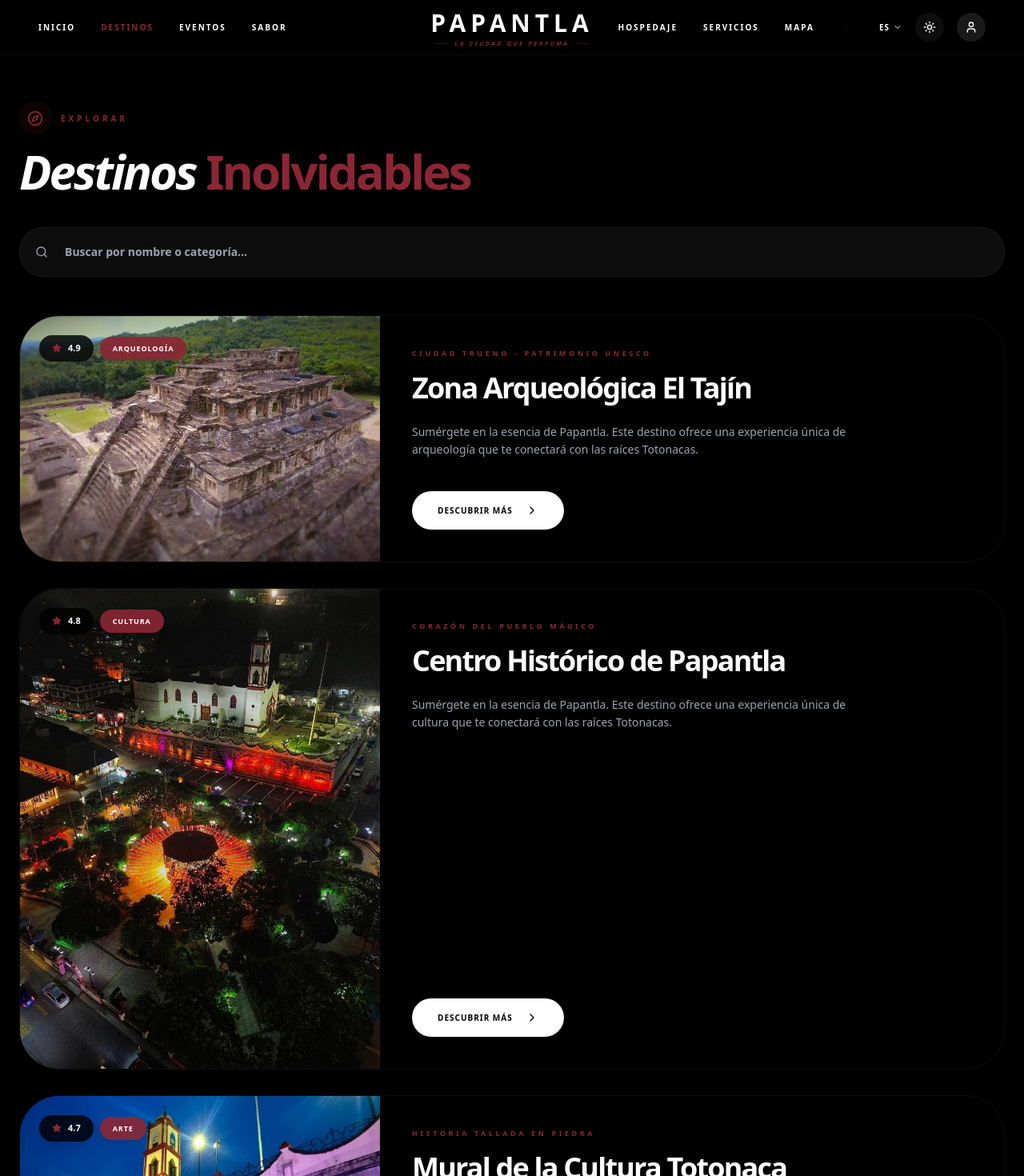
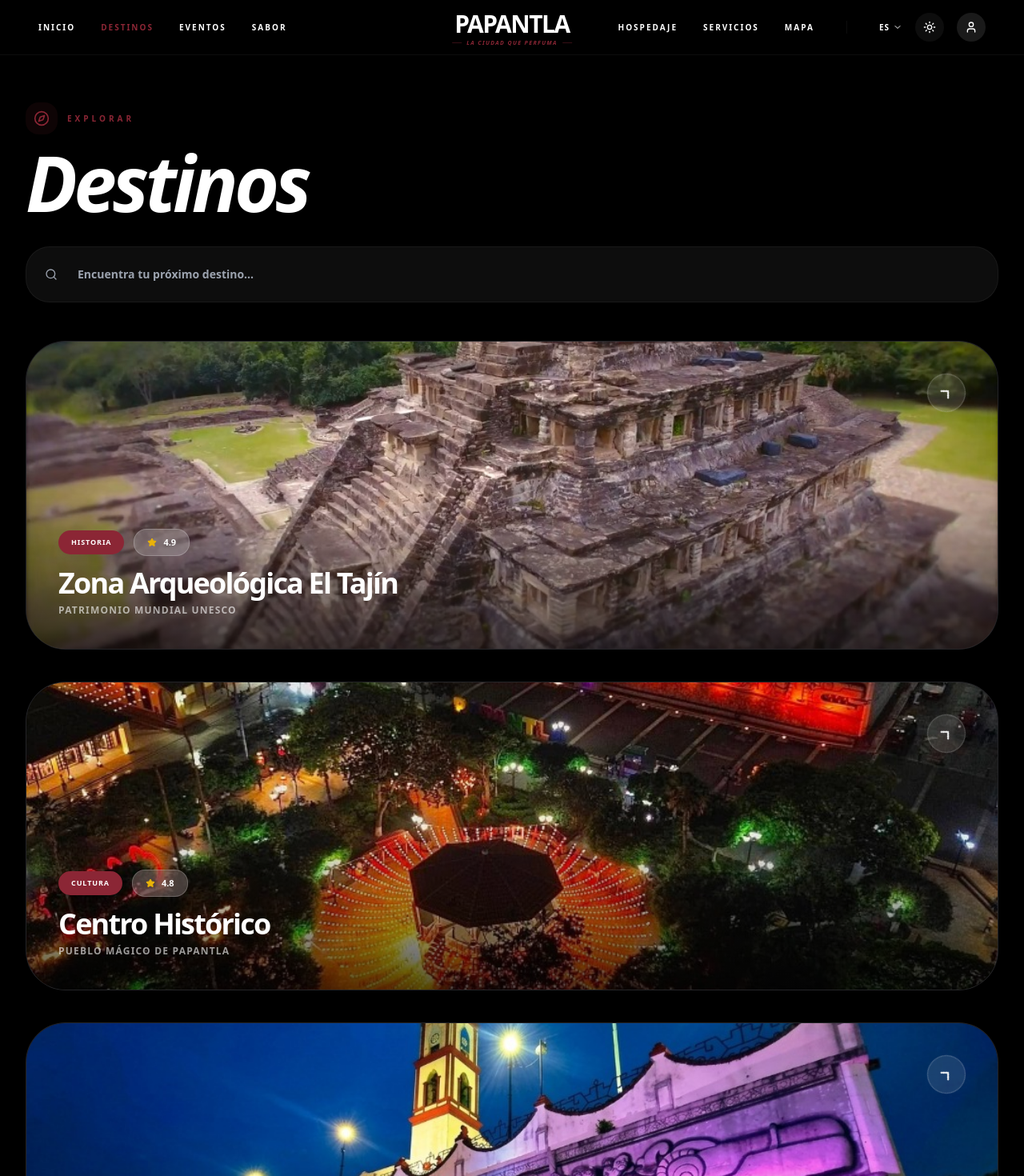
Before and after one commit to krisyiser/tesis, a Next.js app: page /destinos in a window 1280 px wide. Shown: the top 1470 px of the page at 80% size. Built offline with nearby package versions, Linux system fonts and the light colour scheme.

Commit message:
feat: complete Destinos content, refine mobile UI, and add search banner to Home

```diff
--- a/app/destinos/page.tsx
+++ b/app/destinos/page.tsx
@@ -1,90 +1,87 @@
 "use client";
 
 import { motion } from "framer-motion";
-import { MapPin, Search, ChevronRight, Star, Compass } from "lucide-react";
-import Link from "next/link";
+import { Compass, Star, ChevronRight, Search } from "lucide-react";
 
 const destinations = [
   {
     title: "Zona Arqueológica El Tajín",
-    subtitle: "Ciudad Trueno - Patrimonio UNESCO",
+    subtitle: "Patrimonio Mundial UNESCO",
     imageUrl: "/destinos/tajin.jpg",
     rating: 4.9,
-    category: "Arqueología",
+    tag: "Historia",
   },
   {
-    title: "Centro Histórico de Papantla",
-    subtitle: "Corazón del Pueblo Mágico",
+    title: "Centro Histórico",
+    subtitle: "Pueblo Mágico de Papantla",
     imageUrl: "/destinos/centro.jpg",
     rating: 4.8,
-    category: "Cultura",
+    tag: "Cultura",
   },
   {
     title: "Mural de la Cultura Totonaca",
-    subtitle: "Historia Tallada en Piedra",
+    subtitle: "Obra de Teodoro Cano",
     imageUrl: "/destinos/mural.jpg",
     rating: 4.7,
-    category: "Arte",
+    tag: "Arte",
   },
   {
     title: "Monumento al Volador",
-    subtitle: "Mirador del Ritual Ancestral",
+    subtitle: "Vista Panorámica",
     imageUrl: "/destinos/volador.jpg",
     rating: 4.9,
-    category: "Mirador",
+    tag: "Mirador",
   },
   {
     title: "Zona Arqueológica Coyuxquihui",
-    subtitle: "Ruinas en la Selva Totonaca",
+    subtitle: "Legado Totonaca",
     imageUrl: "/destinos/coyuxquihui.jpg",
     rating: 4.6,
-    category: "Arqueología",
+    tag: "Aventura",
+  },
+  {
+    title: "La Bocana",
+    subtitle: "Unión de Río y Mar",
+    imageUrl: "/destinos/bocana.jpg",
+    rating: 4.7,
+    tag: "Naturaleza",
   },
   {
     title: "Rancho Playa",
-    subtitle: "Paraíso de la Costa Esmeralda",
-    imageUrl: "https://images.unsplash.com/photo-1507525428034-b723cf961d3e?auto=format&fit=crop&q=80",
+    subtitle: "Costa Esmeralda",
+    imageUrl: "/destinos/rancho-playa.jpg",
     rating: 4.8,
-    category: "Playa",
-  },
-  {
-    title: "Playa la Bocana",
-    subtitle: "Naturaleza Virgen y Serenidad",
-    imageUrl: "https://images.unsplash.com/photo-1519046904884-53103b34b206?auto=format&fit=crop&q=80",
-    rating: 4.7,
-    category: "Playa",
+    tag: "Playa",
   },
 ];
 
 export default function DestinosPage() {
   return (
     <div className="pb-32 flex flex-col bg-background min-h-screen">
-      <header className="px-6 pt-32 pb-12 flex flex-col gap-6">
-        <div className="flex items-center justify-between">
-           <div className="flex flex-col gap-2">
-              <div className="flex items-center gap-3 mb-2">
+      <header className="px-8 pt-32 pb-12 flex flex-col gap-8">
+        <div className="flex flex-col gap-3">
+            <div className="flex items-center gap-3">
               <div className="w-10 h-10 rounded-2xl bg-primary/10 flex items-center justify-center text-primary">
                 <Compass className="w-5 h-5" />
               </div>
               <span className="text-[10px] font-black uppercase tracking-[0.4em] text-primary">Explorar</span>
             </div>
-              <h1 className="text-5xl md:text-6xl font-black tracking-tighter text-foreground italic">
-                Destinos <span className="not-italic text-primary">Inolvidables</span>
+            <h1 className="text-6xl md:text-8xl font-black tracking-tighter text-foreground italic leading-none">
+                Destinos
             </h1>
         </div>
-        </div>
 
-        <div className="relative mt-4">
-          <Search className="absolute left-5 top-1/2 -translate-y-1/2 w-4 h-4 text-gray-400" />
+        <div className="relative group">
+          <Search className="absolute left-6 top-1/2 -translate-y-1/2 w-4 h-4 text-gray-400 group-focus-within:text-primary transition-colors" />
           <input
             type="text"
-            placeholder="Buscar por nombre o categoría..."
-            className="w-full bg-gray-100 dark:bg-white/5 border border-black/5 dark:border-white/5 rounded-[30px] py-5 pl-14 pr-6 text-sm font-bold focus:ring-4 focus:ring-primary/10 outline-none transition-all shadow-sm"
+            placeholder="Encuentra tu próximo destino..."
+            className="w-full bg-gray-100 dark:bg-white/5 border border-transparent dark:border-white/5 rounded-[30px] py-6 pl-16 pr-8 text-sm font-bold focus:ring-4 focus:ring-primary/10 outline-none transition-all shadow-sm"
           />
         </div>
       </header>
 
-      <div className="px-6 flex flex-col gap-8 md:grid md:grid-cols-2 lg:grid-cols-1">
+      <div className="px-8 flex flex-col gap-10">
         {destinations.map((dest, i) => (
           <motion.div
             key={i}
@@ -92,41 +89,39 @@ export default function DestinosPage() {
             whileInView={{ opacity: 1, y: 0 }}
             transition={{ duration: 0.8, delay: i * 0.1 }}
             viewport={{ once: true }}
-            whileHover={{ y: -5 }}
-            className="group relative flex flex-col lg:flex-row bg-white dark:bg-black/40 rounded-[50px] overflow-hidden border border-black/5 dark:border-white/5 shadow-2xl transition-all duration-500"
+            whileTap={{ scale: 0.98 }}
+            className="group relative flex flex-col bg-white dark:bg-zinc-900 rounded-[50px] overflow-hidden border border-black/5 dark:border-white/5 shadow-2xl transition-all duration-500"
           >
-             {/* Thumbnail */}
-             <div className="h-64 lg:w-[450px] lg:h-auto relative overflow-hidden">
+             {/* Image container */}
+             <div className="h-72 md:h-96 relative overflow-hidden">
                 <img
                    src={dest.imageUrl}
                    alt={dest.title}
                    className="w-full h-full object-cover transition-transform duration-1000 group-hover:scale-110"
                 />
-                <div className="absolute inset-0 bg-gradient-to-t from-black/60 via-transparent to-transparent opacity-60" />
-                <div className="absolute top-6 left-6 flex items-center gap-2">
-                    <div className="bg-white/90 dark:bg-black/80 backdrop-blur-md px-4 py-2 rounded-2xl flex items-center gap-2 shadow-lg">
-                       <Star className="w-3 h-3 fill-primary text-primary" />
+                <div className="absolute inset-0 bg-gradient-to-t from-black/80 via-transparent to-transparent opacity-80" />
+
+                {/* Overlay Info */}
+                <div className="absolute bottom-10 left-10 right-10">
+                    <div className="flex items-center gap-3 mb-4">
+                        <div className="bg-primary px-4 py-2 rounded-2xl text-white text-[9px] font-black uppercase tracking-widest shadow-xl">
+                            {dest.tag}
+                        </div>
+                        <div className="bg-white/20 backdrop-blur-xl px-4 py-2 rounded-2xl flex items-center gap-2 text-white border border-white/20">
+                            <Star className="w-3 h-3 fill-yellow-500 text-yellow-500" />
                             <span className="text-[11px] font-black">{dest.rating}</span>
                         </div>
-                    <div className="bg-primary/90 backdrop-blur-md px-4 py-2 rounded-2xl text-white text-[9px] font-black uppercase tracking-widest shadow-lg">
-                       {dest.category}
                     </div>
-                </div>
+                    <h3 className="text-4xl font-black text-white tracking-tighter leading-none mb-2">
+                       {dest.title}
+                    </h3>
+                    <p className="text-white/60 text-xs font-bold uppercase tracking-widest">{dest.subtitle}</p>
                 </div>
 
-             {/* Info */}
-             <div className="p-10 flex flex-col justify-center flex-1">
-                <span className="text-primary font-black uppercase text-[9px] tracking-[0.4em] mb-4 block">{dest.subtitle}</span>
-                <h3 className="text-3xl md:text-4xl font-black text-foreground tracking-tighter leading-none mb-6">
-                   {dest.title}
-                </h3>
-                <p className="text-gray-500 dark:text-gray-400 text-sm font-medium leading-relaxed mb-10 max-w-xl">
-                   Sumérgete en la esencia de Papantla. Este destino ofrece una experiencia única de {dest.category.toLowerCase()} que te conectará con las raíces Totonacas.
-                </p>
-                <div className="flex items-center justify-between mt-auto">
-                   <button className="flex items-center gap-4 bg-black dark:bg-white text-white dark:text-black px-8 py-4 rounded-3xl font-black text-[10px] uppercase tracking-widest hover:bg-primary dark:hover:bg-primary hover:text-white transition-all shadow-xl">
-                      Descubrir Más <ChevronRight className="w-4 h-4" />
-                   </button>
+                <div className="absolute top-10 right-10">
+                   <div className="w-12 h-12 rounded-full bg-white/10 backdrop-blur-3xl border border-white/20 flex items-center justify-center text-white group-hover:bg-primary group-hover:border-primary transition-all rotate-[-45deg] group-hover:rotate-0">
+                      <ChevronRight className="w-6 h-6" />
+                   </div>
                 </div>
              </div>
           </motion.div>
--- a/components/Navbar.tsx
+++ b/components/Navbar.tsx
@@ -3,7 +3,7 @@
 import { useState, useEffect } from "react";
 import Link from "next/link";
 import { motion, AnimatePresence } from "framer-motion";
-import { Menu, X, Sun, Moon, User, Map as MapIcon, ChevronDown, Sparkles, ChevronRight } from "lucide-react";
+import { Menu, X, Sun, Moon, User, ChevronDown, ChevronRight } from "lucide-react";
 import { usePathname } from "next/navigation";
 import { useTheme } from "next-themes";
 
@@ -22,7 +22,6 @@ export default function Navbar() {
   }, []);
 
   const isHome = pathname === "/";
-  // If not on home, or scrolled, use adaptive colors. Else (Home top) use White.
   const useAdaptive = !isHome || scrolled;
 
   const navItemClass = (path: string) => `
@@ -43,6 +42,16 @@ export default function Navbar() {
     >
       <div className="max-w-[1600px] mx-auto px-6 md:px-12 flex items-center justify-between relative">
 
+        {/* MOBILE: LEFT - Dark Mode Button */}
+        <div className="flex lg:hidden items-center">
+            <button
+                onClick={() => setTheme(theme === "dark" ? "light" : "dark")}
+                className={`p-2.5 rounded-full transition-all ${useAdaptive ? "text-foreground bg-black/5 dark:bg-white/10" : "text-white bg-white/10"}`}
+            >
+                {theme === "dark" ? <Sun className="w-5 h-5" /> : <Moon className="w-5 h-5" />}
+            </button>
+        </div>
+
         {/* LEFT NAV items (Desktop) */}
         <div className="hidden lg:flex items-center gap-8 flex-1">
           <Link href="/" className={navItemClass("/")}>Inicio</Link>
@@ -51,18 +60,21 @@ export default function Navbar() {
           <Link href="/sabor" className={navItemClass("/sabor")}>Sabor</Link>
         </div>
 
-        {/* CENTER LOGO */}
-        <div className="lg:absolute lg:left-1/2 lg:-translate-x-1/2 flex flex-col items-center">
+        {/* CENTER LOGO (Mobile & Desktop) */}
+        <div className="absolute left-1/2 -translate-x-1/2 flex flex-col items-center">
             <Link href="/" className="flex flex-col items-center group">
                 <motion.div
                     animate={scrolled ? { scale: 0.8 } : { scale: 1 }}
                     className="flex flex-col items-center"
                 >
-                    <span className={`text-2xl md:text-3xl font-black tracking-[0.2em] leading-none text-center transition-colors duration-500 ${useAdaptive ? "text-foreground" : "text-white"} ${!useAdaptive && "text-shadow-premium"}`}>PAPANTLA</span>
-                    <div className="flex items-center gap-2 mt-1">
-                    <div className="h-[1px] w-4 bg-primary/40" />
-                    <span className="text-[6px] md:text-[7px] font-bold text-primary uppercase tracking-[0.4em] leading-none whitespace-nowrap italic">La Ciudad que Perfuma</span>
-                    <div className="h-[1px] w-4 bg-primary/40" />
+                    {/* tracking-tighter joins text more as requested */}
+                    <span className={`text-2xl md:text-3xl font-black tracking-tighter leading-none text-center transition-colors duration-500 ${useAdaptive ? "text-foreground" : "text-white"} ${!useAdaptive && "text-shadow-premium"}`}>
+                        PAPANTLA
+                    </span>
+                    <div className="flex items-center gap-1.5 mt-0.5">
+                    <div className="h-[1px] w-3 bg-primary/40" />
+                    <span className="text-[6px] md:text-[7px] font-bold text-primary uppercase tracking-[0.2em] leading-none whitespace-nowrap italic">La Ciudad que Perfuma</span>
+                    <div className="h-[1px] w-3 bg-primary/40" />
                     </div>
                 </motion.div>
             </Link>
@@ -92,33 +104,27 @@ export default function Navbar() {
           </div>
         </div>
 
-        {/* MOBILE MENU CONTROLS */}
-        <div className="flex lg:hidden items-center gap-2">
-            <button
-                onClick={() => setTheme(theme === "dark" ? "light" : "dark")}
-                className={`p-2.5 rounded-full transition-all ${useAdaptive ? "text-foreground bg-black/5 dark:bg-white/10" : "text-white bg-white/10"}`}
-            >
-                {theme === "dark" ? <Sun className="w-5 h-5" /> : <Moon className="w-5 h-5" />}
-            </button>
+        {/* MOBILE: RIGHT - Menu Button */}
+        <div className="flex lg:hidden items-center">
             <button
                 onClick={() => setIsOpen(!isOpen)}
-                className={`p-2.5 rounded-full transition-all ${useAdaptive ? "text-foreground bg-black/5 dark:bg-white/10" : "text-white bg-white/10"}`}
+                className={`p-2.5 rounded-full transition-all relative z-[80] ${isOpen ? "text-black dark:text-white" : useAdaptive ? "text-foreground bg-black/5 dark:bg-white/10" : "text-white bg-white/10"}`}
             >
                 {isOpen ? <X className="w-6 h-6" /> : <Menu className="w-6 h-6" />}
             </button>
         </div>
       </div>
 
-      {/* MOBILE MENU OVERLAY */}
+      {/* MOBILE MENU OVERLAY - Minimalist & Transparent */}
       <AnimatePresence>
         {isOpen && (
           <motion.div
-            initial={{ opacity: 0, x: "100%" }}
-            animate={{ opacity: 1, x: 0 }}
-            exit={{ opacity: 0, x: "100%" }}
-            className="fixed inset-0 z-[70] bg-white/80 dark:bg-black/90 backdrop-blur-[60px] flex flex-col p-8 pt-24 lg:hidden"
+            initial={{ opacity: 0 }}
+            animate={{ opacity: 1 }}
+            exit={{ opacity: 0 }}
+            className="fixed inset-0 z-[70] bg-white/10 dark:bg-black/30 backdrop-blur-[40px] flex flex-col p-8 pt-32 lg:hidden"
           >
-            <div className="flex flex-col gap-6 overflow-y-auto no-scrollbar pb-10">
+            <div className="flex flex-col gap-8 overflow-y-auto no-scrollbar pb-10">
               {[
                 { name: "Inicio", path: "/" },
                 { name: "Destinos", path: "/destinos" },
@@ -132,9 +138,10 @@ export default function Navbar() {
                   key={item.path}
                   href={item.path}
                   onClick={() => setIsOpen(false)}
-                  className="flex items-center justify-between py-2 group"
+                  className="flex items-center justify-between py-1 group"
                 >
-                  <span className={`text-4xl font-black uppercase tracking-tight transition-all ${pathname === item.path ? "text-primary italic scale-105" : "text-foreground group-hover:text-primary"}`}>
+                  {/* Minimalist font weight and tracking */}
+                  <span className={`text-5xl font-light tracking-tighter transition-all ${pathname === item.path ? "text-primary font-medium" : "text-foreground group-hover:text-primary"}`}>
                     {item.name}
                   </span>
                   <ChevronRight className={`w-6 h-6 ${pathname === item.path ? "text-primary" : "text-foreground/10"}`} />
@@ -147,10 +154,10 @@ export default function Navbar() {
                    <User className="w-4 h-4" /> Perfil
                 </button>
                 <button
-                  onClick={() => setTheme(theme === "dark" ? "light" : "dark")}
-                  className="flex items-center justify-center gap-2 p-5 bg-gray-100 dark:bg-white/10 text-foreground rounded-[30px] font-black text-[9px] uppercase tracking-widest"
+                  onClick={() => setIsOpen(false)}
+                  className="flex items-center justify-center gap-2 p-5 bg-white/20 dark:bg-white/10 text-foreground border border-black/5 dark:border-white/5 rounded-[30px] font-black text-[9px] uppercase tracking-widest"
                 >
-                  {theme === "dark" ? <Sun className="w-4 h-4" /> : <Moon className="w-4 h-4" />} {theme === "dark" ? "Claro" : "Oscuro"}
+                  Cerrar Menú
                 </button>
             </div>
           </motion.div>
```
Also changed, not shown: app/page.tsx (+21 -3 lines), public/destinos/bocana.jpg (added), public/destinos/rancho-playa.jpg (added). Lines whose indentation alone changed are shown as unchanged.
